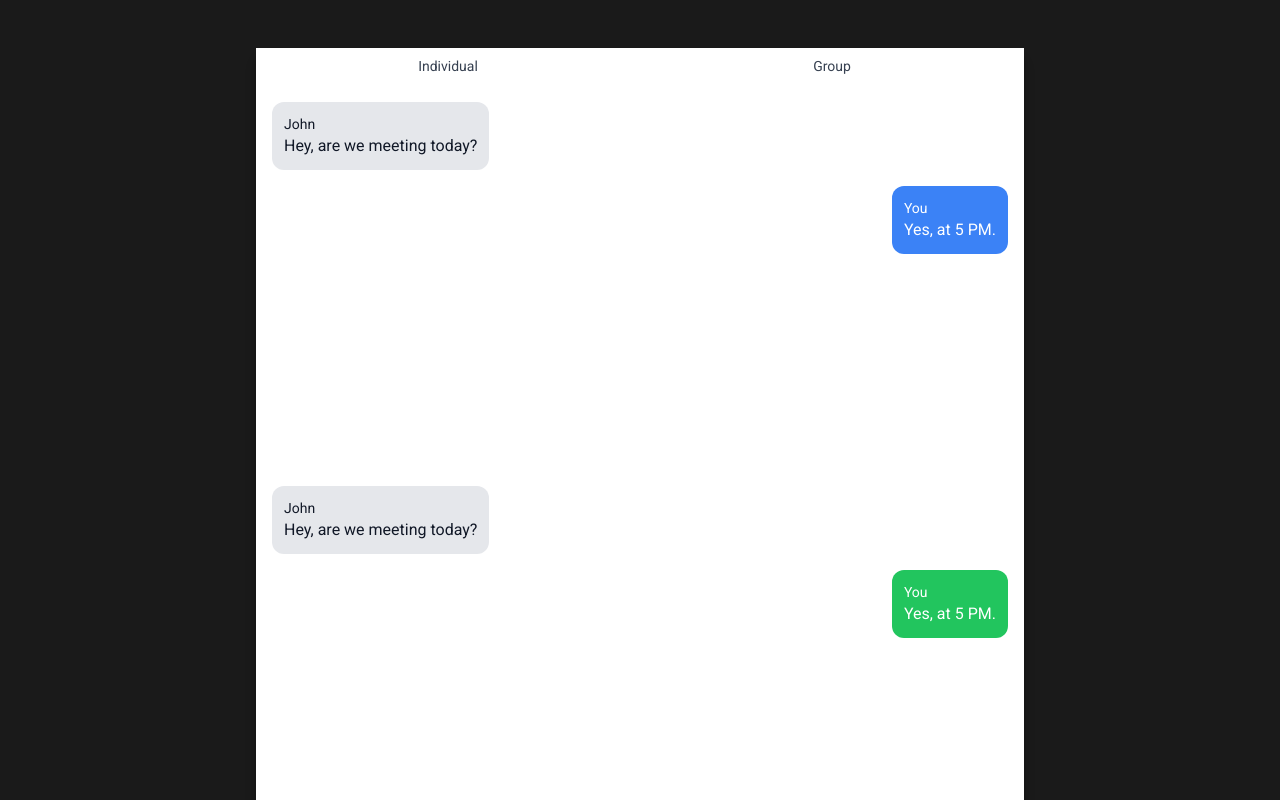
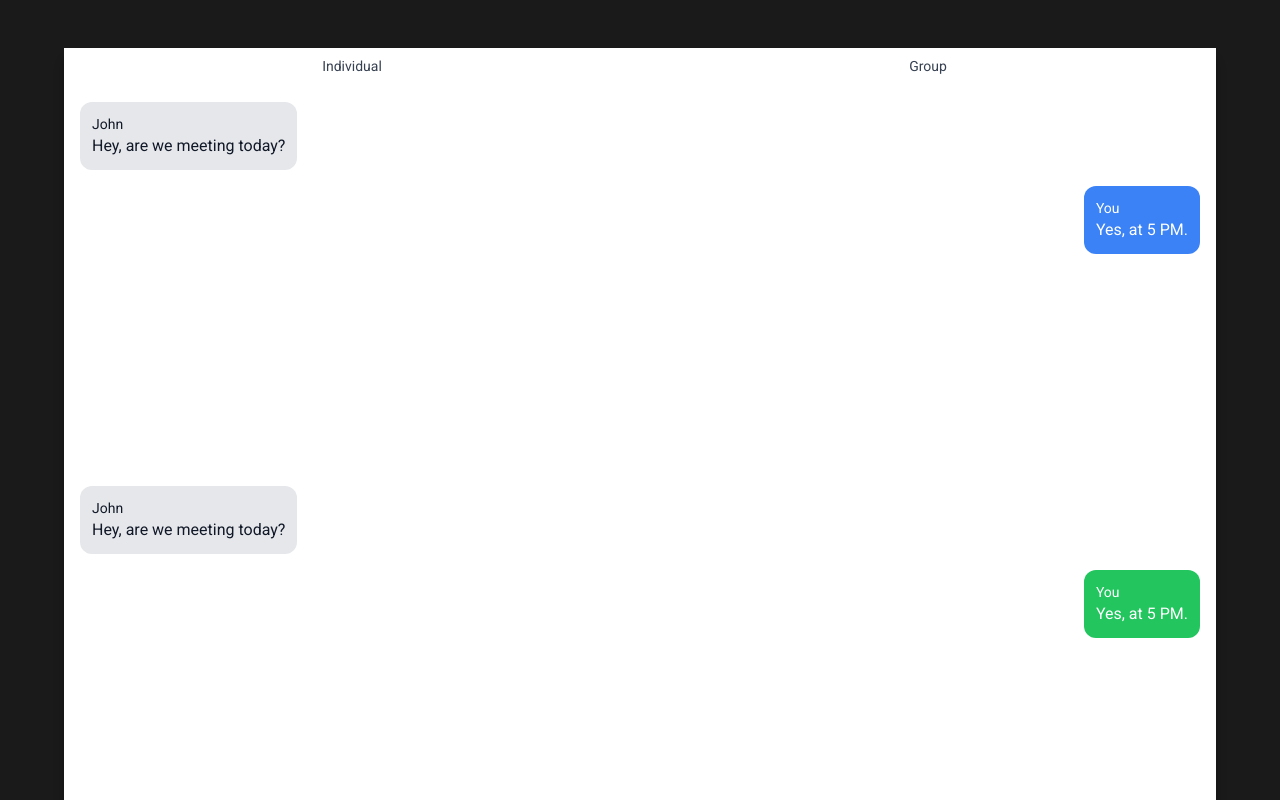
Before and after one commit to Lapark100/talkhaven--v1, a Next.js app: page /chat in a window 1280 px wide. Shown: the top 800 px of the page. Built offline with nearby package versions, Linux system fonts and the light colour scheme.

Commit message:
chat update

```diff
--- a/app/chat/page.js
+++ b/app/chat/page.js
@@ -41,7 +41,7 @@ export default function ChatUI() {
   );
 
   return (
-    <Card className="w-full max-w-3xl mx-auto mt-10 rounded-2xl shadow-md">
+    <Card className="w-full max-w-6xl mx-auto mt-10 rounded-2xl shadow-md">
       <CardContent className="p-0">
         <Tabs value={activeTab} onValueChange={setActiveTab} className="w-full">
           <TabsList className="grid w-full grid-cols-2 rounded-t-2xl">
--- a/package.json
+++ b/package.json
@@ -35,5 +35,8 @@
     "tailwind-merge": "^2.6.0",
     "tailwindcss": "^3.4.17",
     "tailwindcss-animate": "^1.0.7"
+  },
+  "devDependencies": {
+    "eslint": "^9.31.0"
   }
 }
```
Also changed, not shown: 1 other file (tests, documents, lock files or other folders).
